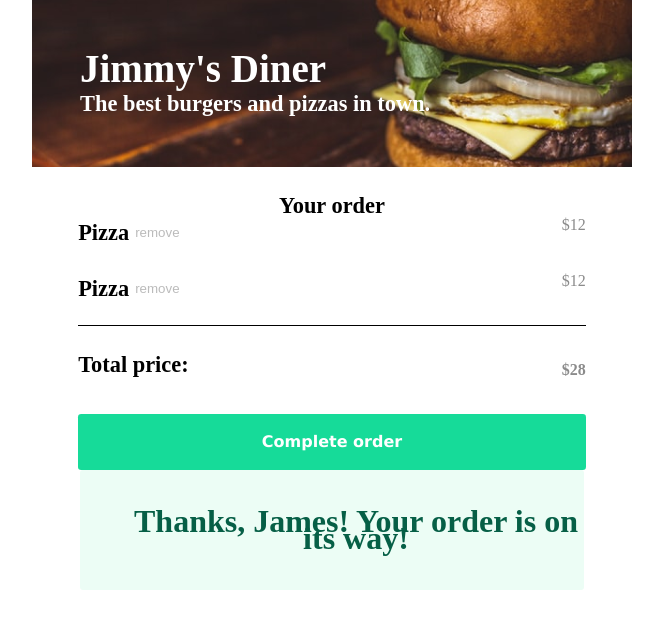
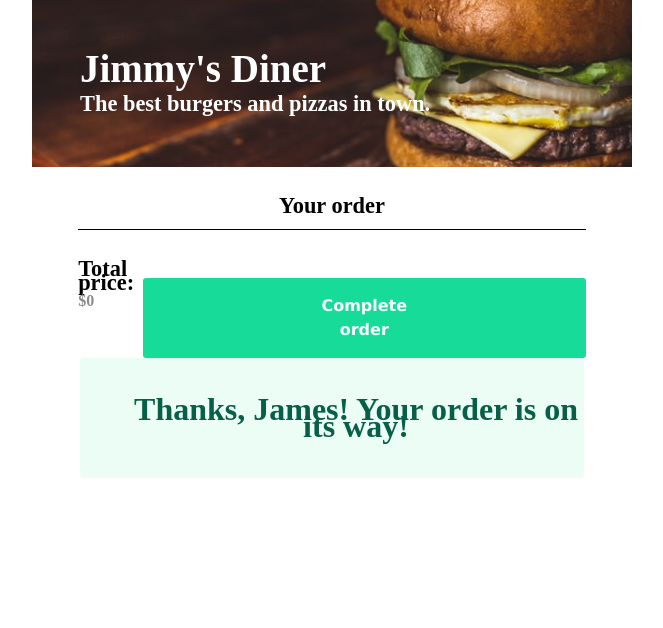
Before and after one commit to AnNvr/restaurant-order-app, a website built with Vite: page order-app/index.html in a window 1280 px wide. Shown: the whole page, without its empty margins (308-971 px from the left). Built offline with nearby package versions, Linux system fonts and the light colour scheme; a web font is replaced by a local one.

Commit message:
Update index.html

```diff
--- a/order-app/index.html
+++ b/order-app/index.html
@@ -31,11 +31,9 @@
 
     <!-- Cart -->
     <div id="cart-el" class="cart">
-
       <h2 class="cart-title">Your order</h2>
       <div class="cart-items" id="cart-items">
-
-        <div class="cart-item">
+        <!-- <div class="cart-item">
           <h2 class="cart-item-name">Pizza</h2>
           <button class="btn-remove">remove</button>
           <p class="cart-item-price">$12</p>
@@ -45,17 +43,20 @@
           <h2 class="cart-item-name">Pizza</h2>
           <button class="btn-remove">remove</button>
           <p class="cart-item-price">$12</p>
+        </div> -->
+      </div>
+      <div class="total-container">
+        <div class="cart-details">
+          <h2 class="cart-item-name">Total price:</h3>
+            <p class="cart-tot-price" id="tot-price">$0</p>
+        </div>
+        <button class="btn-complete" data-role="button">
+          Complete order
+        </button>
+      </div>
     </div>
 
-      </div>
 
-      <div class="total-container">
-        <h2 class="cart-item-name">Total price:</h3>
-        <p class="cart-tot-price" id="tot-price">$28</p>
-      </div>
-      <button class="btn-complete">
-        Complete order
-      </button>
 
       <!-- Modal -->
     <div class="modal" id="modal">
@@ -83,17 +84,15 @@
             placeholder="Enter CVV"
             required
             />
+            <button class="pay-btn" id="pay-btn" data-role="pay-btn">Pay</button>
         </form>
-          <button class="pay-btn" id="pay-btn">Pay</button>
       </div>
     </div>
 
-      <!-- Greetings container -->
-      <section class="order-complete-container">
-        <h1>Thanks, James! Your order is on its way!</h1>
+    <!-- Order confirmation container -->
+    <section class="order-complete-container" id="order-complete-container">
+      <h1 id="order-complete-text">Thanks, James! Your order is on its way!</h1>
     </section>
-
-    </div>
 
     <script type="module" src="/main.js"></script>
   </body>
```
Lines whose indentation alone changed are shown as unchanged.
